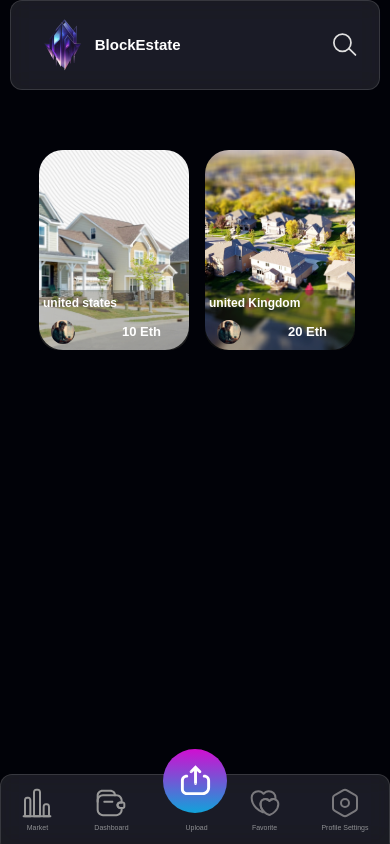
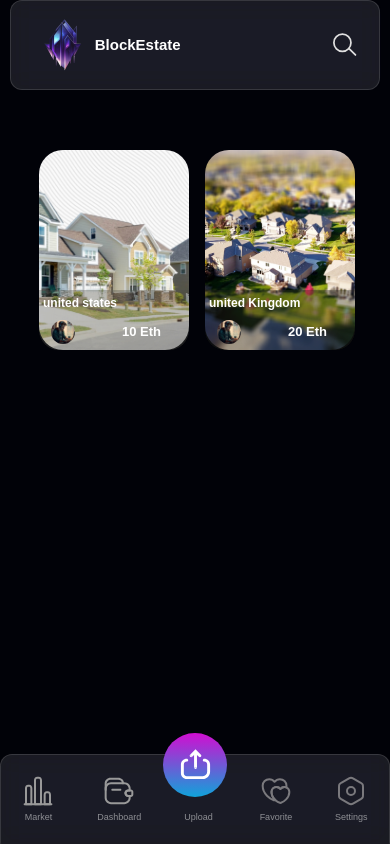
Before and after one commit to Sh0bhit/BlockEstate, a React (Create React App) app: page /Main in a window 390 px wide. Built offline with nearby package versions, Linux system fonts and the light colour scheme.

Commit message:
Optimization

```diff
--- a/src/components/Main/Banner.jsx
+++ b/src/components/Main/Banner.jsx
@@ -33,8 +33,8 @@ export default function Banner() {
             Unlock your dreams with BlockEstate - Where property meets
             possibility
           </p>
-          <p className="btn-gradient md:w-[150px] w-[100px] lg:text-[15px] md:text-[12px] text-[8px] text-center px-2 py-3 text-primary font-orbitron font-semibold">
-            Explore Now
+          <p className="btn-gradient md:w-[150px] w-[100px] lg:text-[15px] md:text-[12px] text-[8px] text-center px-2 py-3 text-primary font-orbitron font-semibold cursor-pointer">
+            Upload
           </p>
         </div>
       </div>
--- a/src/components/Main/BottomBar.jsx
+++ b/src/components/Main/BottomBar.jsx
@@ -3,26 +3,26 @@ import { BottomData } from "../../constants/constants";
 
 export default function BottomBar() {
   return (
-    <div className="fixed sm:hidden bottom-[-10px] glass-gradient w-full h-[80px] roun z-[5]">
+    <div className="fixed sm:hidden bottom-[-10px] glass-gradient w-full h-[100px] roun z-[5]">
       <div className="text-primary flex justify-around ">
         {BottomData.map((Data) => {
           return (
             <div
-              className="flex flex-col mt-3 gap-1 cursor-pointer"
+              className="flex flex-col mt-5 gap-1 cursor-pointer"
               key={Data.tittle}
             >
               <img
                 src={Data.image}
                 className={
                   Data.tittle === "Upload"
-                    ? "absolute left-[50%] -translate-x-1/2 bottom-10"
+                    ? "absolute left-[50%] -translate-x-1/2 bottom-14"
                     : "w-8 h-8 mx-auto"
                 }
                 alt={Data.tittle}
               />
               <h1
-                className={`font-orbitron text-[7px] opacity-50 text-center ${
-                  Data.tittle === "Upload" ? "mt-9 ml-4" : ""
+                className={`font-orbitron text-[9px] opacity-50 text-center ${
+                  Data.tittle === "Upload" ? "mt-9 mr-1" : ""
                 }`}
               >
                 {Data.tittle}
--- a/src/components/Main/Cards.jsx
+++ b/src/components/Main/Cards.jsx
@@ -3,7 +3,7 @@ import { cardData } from "../../constants/constants";
 
 export default function Cards() {
   return (
-    <div className="xs:mt-10 mt-[150px] sm:flex grid grid-cols-2 xs:gap-8 gap-5 flex-wrap justify-center">
+    <div className="xs:mt-10 mt-[150px] mb-[100px] sm:flex grid grid-cols-2 xs:gap-8 gap-5 flex-wrap justify-center">
       {cardData.map((card) => {
         return (
           <div
--- a/src/constants/constants.js
+++ b/src/constants/constants.js
@@ -192,7 +192,7 @@ export const BottomData = [
     image: "/images/sidebar/favorite.svg",
   },
   {
-    tittle: "Profile Settings",
+    tittle: "Settings",
     image: "/images/sidebar/pf-settings.svg",
   },
 ];
```
